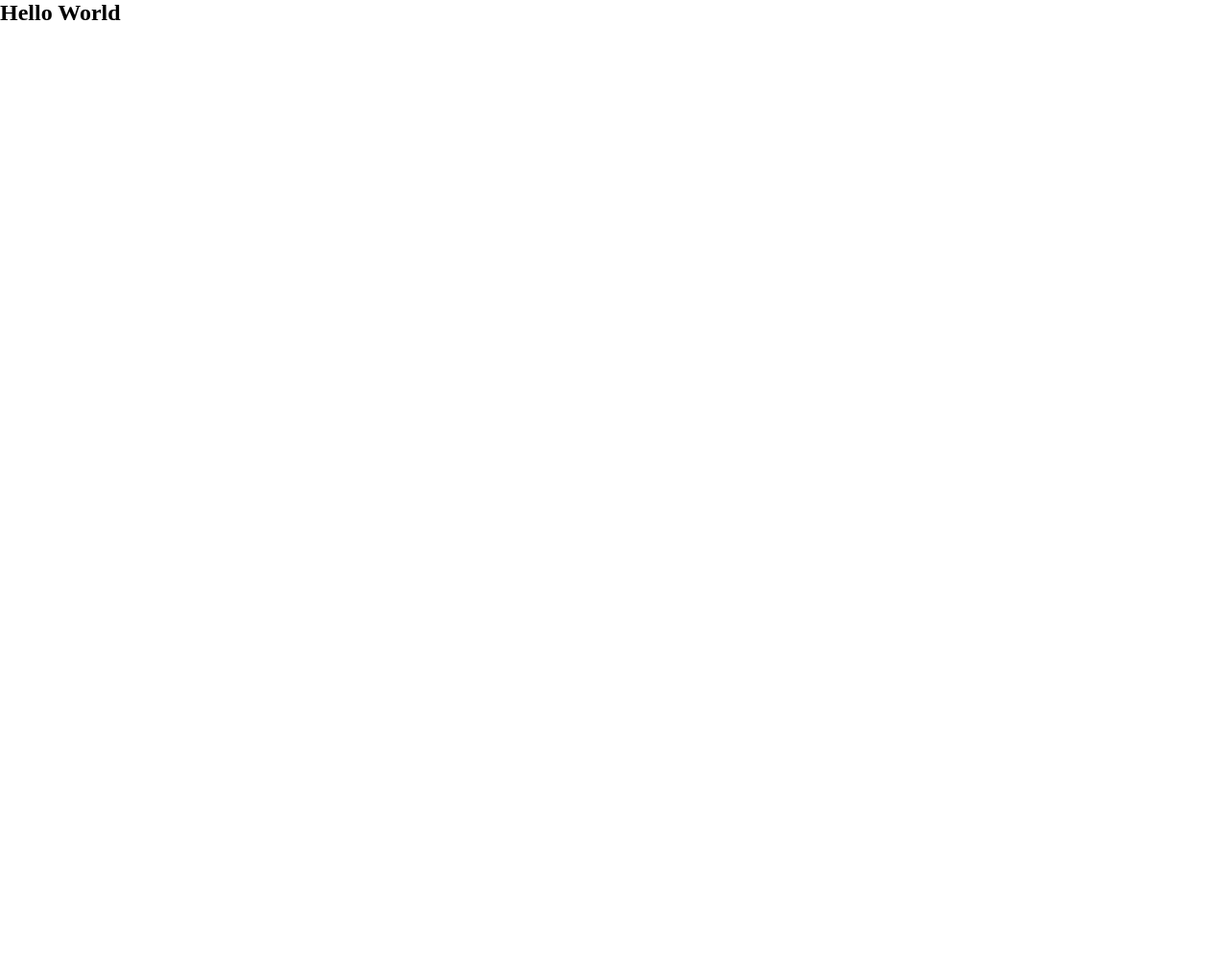
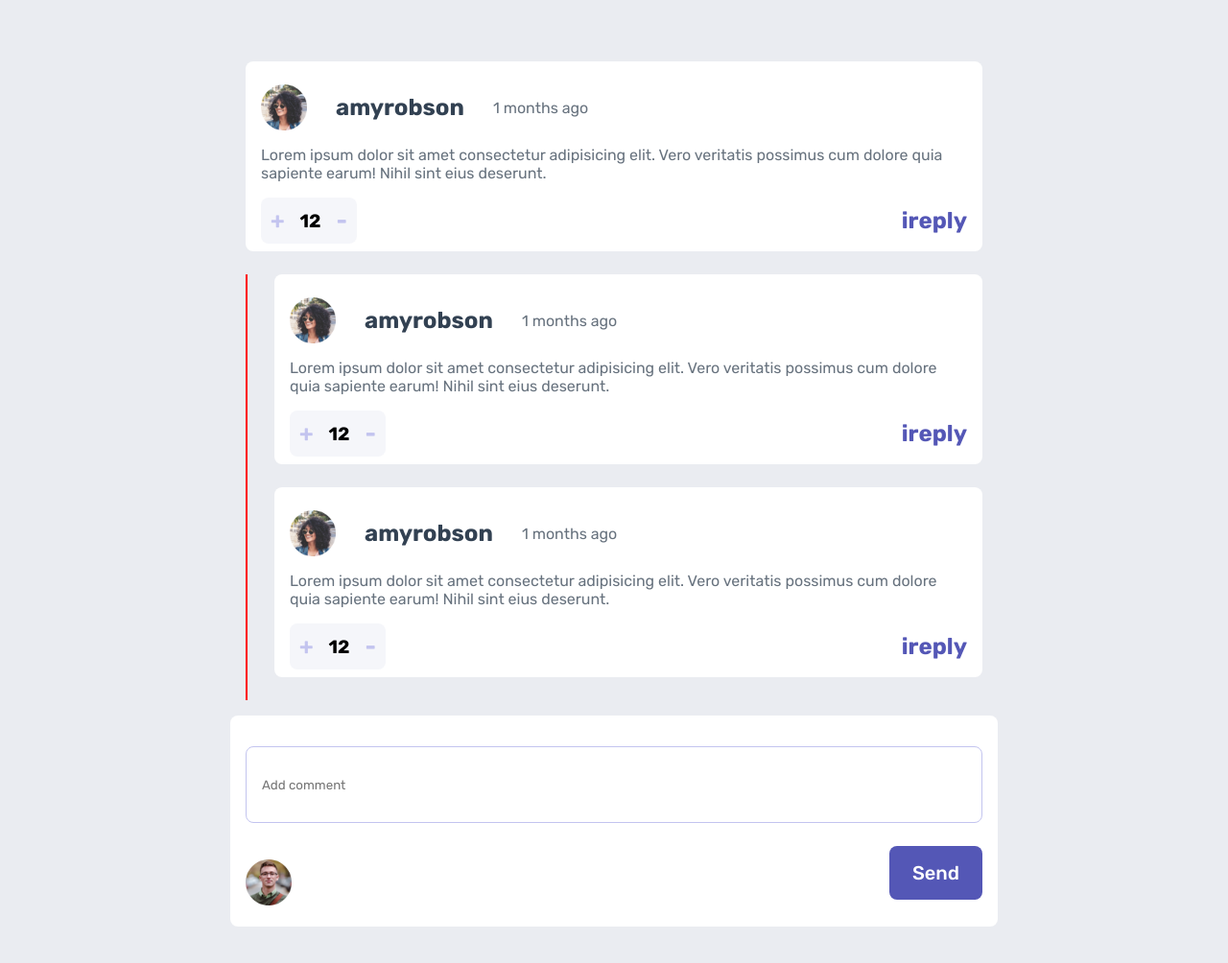
Before and after one commit to Kareem24/interactive-comment, a website: page index.html in a window 1280 px wide. Shown: the whole page at 96% size. Before the commit the page ends 800 px from the top, so only its background shows below. Drawn offline with Linux system fonts and the light colour scheme.

Commit message:
setup the html structure and style it

```diff
--- a/css/index.css
+++ b/css/index.css
@@ -2,3 +2,5 @@
 This imports the `reset.css` file */
 @import url("./style.css");
 @import url("./reset.css");
+@import url("./mobile.css");
+@import url("./reuseable.css");
--- a/css/reset.css
+++ b/css/reset.css
@@ -1,6 +1,8 @@
 * {
 	margin: 0;
 	padding: 0;
+	box-sizing: border-box;
+	font-family: var(--rubik);
 }
 
 li {
--- a/css/reuseable.css
+++ b/css/reuseable.css
@@ -1,3 +1,16 @@
+:root {
+	--dark-blue: hsl(212deg 24% 26%);
+	--grayish-blue: hsl(211deg 10% 45%);
+	--light-gray: hsl(223deg 19% 93%);
+	--very-light-gray: hsl(228deg 33% 97%);
+	--white: hsl(0deg 0% 100%);
+	--moderate-blue: hsl(238deg 40% 52%);
+	--soft-red: hsl(358deg 79% 66%);
+	--light-grayish-blue: hsl(239deg 57% 85%);
+	--pale-red: hsl(357deg 100% 86%);
+	--rubik: "Rubik", sans-serif;
+}
+
 .d-flex {
 	display: flex;
 }
@@ -13,3 +26,39 @@
 .section-center {
 	margin: auto;
 }
+
+.bg-white {
+	background: var(--white);
+}
+
+.bg-light-gray {
+	background: var(--light-gray);
+}
+
+.user-image {
+	width: 48px;
+}
+
+.user-name {
+	color: var(--dark-blue);
+	font-size: 1.5rem;
+	font-weight: 700;
+}
+
+.text {
+	color: var(--grayish-blue);
+	font-family: var(--rubik);
+	font-weight: 400;
+}
+
+.comment {
+	margin: 12px auto;
+}
+
+.btn {
+	background: none;
+	border: none;
+	font-weight: 700;
+	font-size: 1.5rem;
+	color: var(--light-grayish-blue);
+}
--- a/css/style.css
+++ b/css/style.css
@@ -12,3 +12,79 @@
 	--pale-red: hsl(357deg 100% 86%);
 	--rubik: "Rubik", sans-serif;
 }
+
+.main {
+	min-height: 100vh;
+	width: 100%;
+	padding: 3rem 1.5rem;
+}
+
+.main .post-interaction {
+	max-width: 50rem;
+	padding: 1rem;
+	margin: auto;
+}
+
+.main .post,
+.comment-form,
+.article .replied {
+	border-radius: 8px;
+	padding: 0.5rem 1rem;
+	max-width: 50rem;
+	margin: auto;
+	margin: 0 auto 24px;
+}
+
+.post .headings {
+	gap: 30px;
+	margin: 16px 0;
+}
+
+.buttons {
+	margin: 16px auto 0;
+}
+
+.buttons .votes-btn {
+	background: var(--very-light-gray);
+	width: 100px;
+	padding: 10px;
+	border-radius: 8px;
+}
+
+.votes-btn .vote {
+	font-weight: 700;
+	font-size: 1.2rem;
+}
+
+.buttons .reply-btn {
+	color: var(--moderate-blue);
+}
+
+.comment-form .comment-text {
+	width: 100%;
+	height: 80px;
+	border-radius: 8px;
+	padding: 0.5rem 1rem;
+	border: 1px solid var(--light-grayish-blue);
+	margin: 24px auto;
+}
+
+.comment-form .add-comment {
+	background: var(--moderate-blue);
+	padding: 1rem 1.5rem;
+	border: none;
+	border-radius: 8px;
+	color: var(--white);
+	font-weight: 500;
+	font-size: 20px;
+	margin-bottom: 20px;
+}
+
+.reply-comment {
+	gap: 28px;
+}
+
+.reply-comment .vertical-line {
+	min-height: 100%;
+	border: 1px solid red;
+}
--- a/index.html
+++ b/index.html
@@ -3,12 +3,115 @@
 	<head>
 		<meta charset="UTF-8" />
 		<meta name="viewport" content="width=device-width, initial-scale=1.0" />
+		<meta name="description" content="interactive comment section" />
+		<meta property="og:title" content="INTERACTIVE COMMENT" />
+		<meta
+			property="og:description"
+			content="This a demo interaction between user in the comment section" />
+		<meta property="og:image" content="./design/active-states.jpg" />
 		<link rel="stylesheet" href="./css/index.css" />
 		<script src="./js/index.js" defer></script>
 
 		<title>Document</title>
 	</head>
-  <body>
-    <h2>Hello World</h2>
+	<body class="">
+		<main class="main bg-light-gray">
+			<div class="post-interaction">
+				<article class="post bg-white">
+					<div class="headings d-flex ai-c">
+						<img
+							src="./images/avatars/image-amyrobson.webp"
+							alt="amyrobson profile image"
+							class="user-image" />
+						<h3 class="user-name">amyrobson</h3>
+						<p class="time text">1 months ago</p>
+					</div>
+					<p class="comment text">
+						Lorem ipsum dolor sit amet consectetur adipisicing elit. Vero
+						veritatis possimus cum dolore quia sapiente earum! Nihil sint eius
+						deserunt.
+					</p>
+					<div class="buttons d-flex jc-sb ai-c">
+						<div class="votes-btn d-flex jc-sb ai-c">
+							<button type="button" class="upvote btn">+</button>
+							<p class="vote">12</p>
+							<button type="button" class="downvote btn">-</button>
+						</div>
+						<button type="button" class="btn reply-btn">
+							<span class="icon">i</span>reply
+						</button>
+					</div>
+				</article>
+				<div class="reply-comment d-flex">
+					<div class="vertical-line"></div>
+					<div>
+						<article class="replied post bg-white">
+							<div class="headings d-flex ai-c">
+								<img
+									src="./images/avatars/image-amyrobson.webp"
+									alt="amyrobson profile image"
+									class="user-image" />
+								<h3 class="user-name">amyrobson</h3>
+								<p class="time text">1 months ago</p>
+							</div>
+							<p class="comment text">
+								Lorem ipsum dolor sit amet consectetur adipisicing elit. Vero
+								veritatis possimus cum dolore quia sapiente earum! Nihil sint
+								eius deserunt.
+							</p>
+							<div class="buttons d-flex jc-sb ai-c">
+								<div class="votes-btn d-flex jc-sb ai-c">
+									<button type="button" class="upvote btn">+</button>
+									<p class="vote">12</p>
+									<button type="button" class="downvote btn">-</button>
+								</div>
+								<button type="button" class="btn reply-btn">
+									<span class="icon">i</span>reply
+								</button>
+							</div>
+						</article>
+						<article class="replied post bg-white">
+							<div class="headings d-flex ai-c">
+								<img
+									src="./images/avatars/image-amyrobson.webp"
+									alt="amyrobson profile image"
+									class="user-image" />
+								<h3 class="user-name">amyrobson</h3>
+								<p class="time text">1 months ago</p>
+							</div>
+							<p class="comment text">
+								Lorem ipsum dolor sit amet consectetur adipisicing elit. Vero
+								veritatis possimus cum dolore quia sapiente earum! Nihil sint
+								eius deserunt.
+							</p>
+							<div class="buttons d-flex jc-sb ai-c">
+								<div class="votes-btn d-flex jc-sb ai-c">
+									<button type="button" class="upvote btn">+</button>
+									<p class="vote">12</p>
+									<button type="button" class="downvote btn">-</button>
+								</div>
+								<button type="button" class="btn reply-btn">
+									<span class="icon">i</span>reply
+								</button>
+							</div>
+						</article>
+					</div>
+				</div>
+			</div>
+			<form class="comment-form bg-white">
+				<input
+					type="text"
+					name="comment"
+					placeholder="Add comment"
+					class="comment-text" />
+				<div class="d-flex ai-c jc-sb">
+					<img
+						src="./images/avatars/image-juliusomo.webp"
+						alt="the account user image"
+						class="user-image" />
+					<button type="submit" class="add-comment">Send</button>
+				</div>
+			</form>
+		</main>
 	</body>
 </html>
```
Also changed, not shown: css/mobile.css (added). Lines whose indentation alone changed are shown as unchanged.
